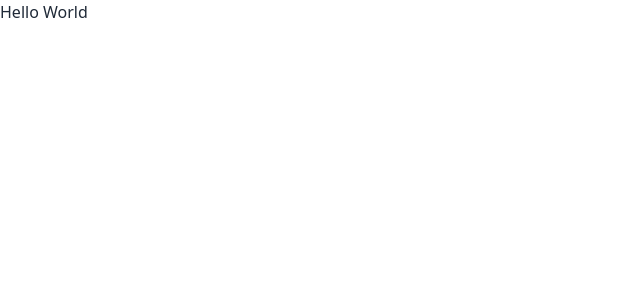
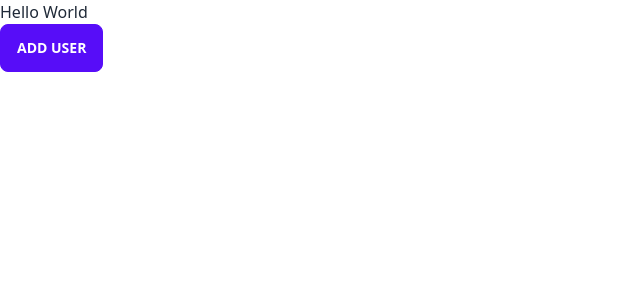
Before and after one commit to Vyonyx/neighbourly, a Next.js app: page / in a window 1280 px wide. Shown: the top 300 px of the page, without its empty margins (0-640 px from the left). Built offline with nearby package versions, Linux system fonts and the light colour scheme.

Commit message:
add random user on click

```diff
--- a/pages/index.tsx
+++ b/pages/index.tsx
@@ -3,6 +3,20 @@ import Head from 'next/head' // NextJS Head component to set metadata and title
 // import Image from 'next/image' // NextJS Image component for optimisations
 
 const Home: NextPage = () => {
+  const createUser = async () => {
+    const randomNum = Math.floor(Math.random() * 1000)
+    const res = await fetch('/api/db/add', {
+      method: 'POST',
+      headers: {
+        'Content-Type': 'application/json'
+      },
+      body: JSON.stringify({
+        name: `User ${randomNum}`,
+        email: `user${randomNum}@gmail.com`
+      })
+    })
+  }
+
   return (
     <div>
       <Head>
@@ -10,6 +24,11 @@ const Home: NextPage = () => {
       </Head>
 
       <h1>Hello World</h1>
+      <button
+        className='btn btn-primary'
+        onClick={createUser}>
+          Add User
+      </button>
     </div>
   )
 }
```
